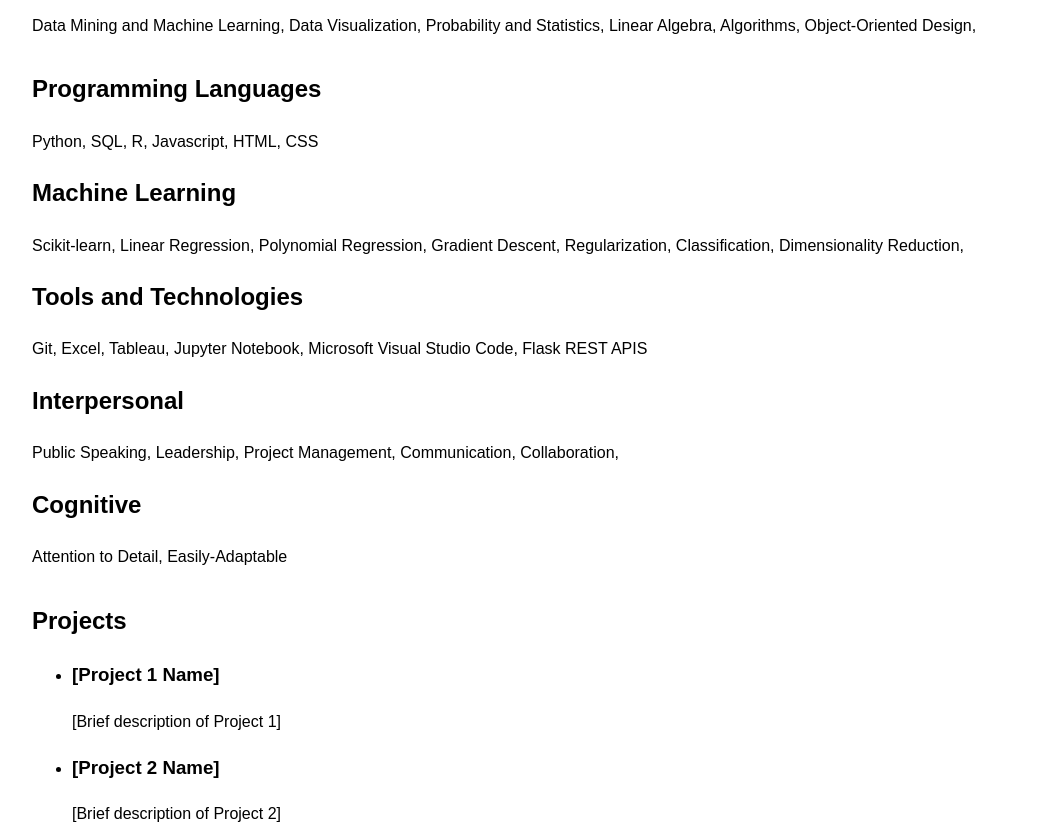
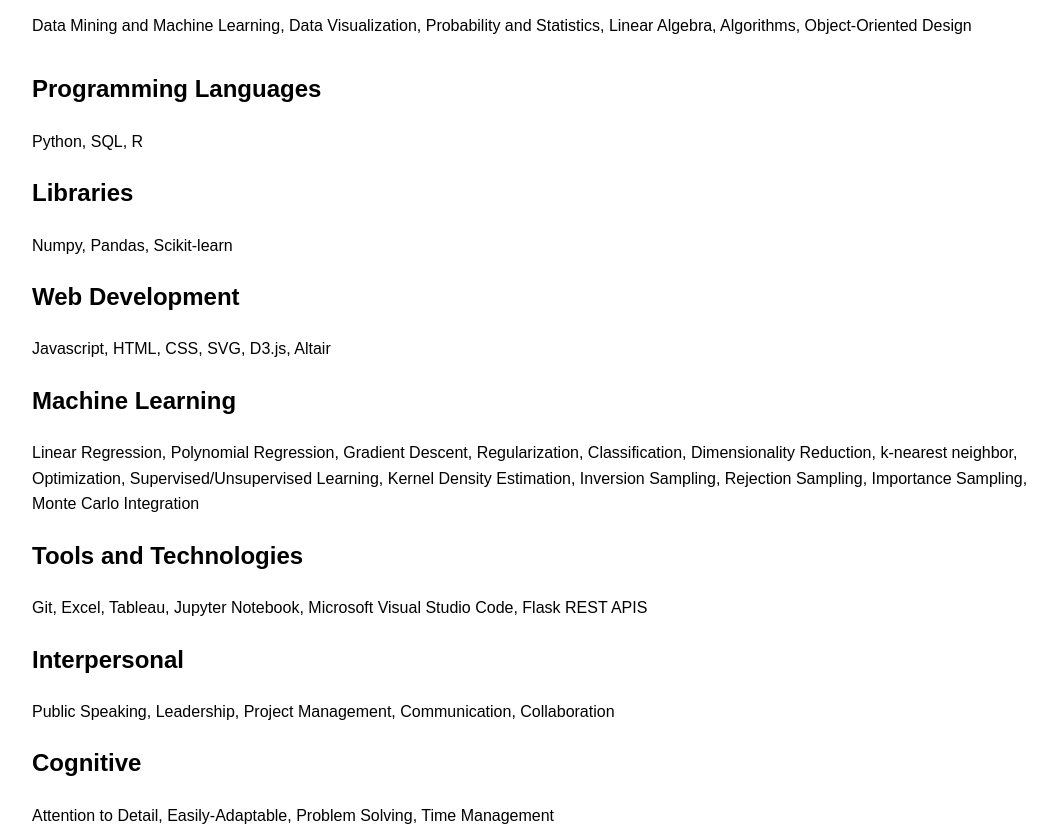
Before and after one commit to danielYZeng/danielYZeng.github.io, a plain HTML site: page index.html in a window 1280 px wide. Shown: the part 1420-2251 px from the top of the page, without its empty margins (96-1153 px from the left). Drawn offline with Linux system fonts and the light colour scheme.

Commit message:
added skills

```diff
--- a/index.html
+++ b/index.html
@@ -99,28 +99,36 @@
         <section id="coursework">
             <h2>Relevant Coursework</h2>
             <p>Data Mining and Machine Learning, Data Visualization, Probability and Statistics, Linear Algebra, Algorithms,
-                Object-Oriented Design,
+                Object-Oriented Design
 
             </p>
         </section>
 
         <section id="skills">
             <h2>Programming Languages</h2>
-            <p>Python, SQL, R, Javascript, HTML, CSS</p>
+            <p>Python, SQL, R</p>
+
+            <h2>Libraries</h2>
+            <p>Numpy, Pandas, Scikit-learn</p>
+
+            <h2>Web Development</h2>
+            <p>Javascript, HTML, CSS, SVG, D3.js, Altair</p>
 
             <h2>Machine Learning</h2>
-            <p>Scikit-learn, Linear Regression, Polynomial Regression, Gradient Descent, Regularization, Classification,
-                Dimensionality Reduction,
+            <p>Linear Regression, Polynomial Regression, Gradient Descent, Regularization, Classification,
+                Dimensionality Reduction, k-nearest neighbor, Optimization, Supervised/Unsupervised Learning,
+                Kernel Density Estimation, Inversion Sampling, Rejection Sampling, Importance Sampling,
+                Monte Carlo Integration
             </p>
 
             <h2>Tools and Technologies</h2>
             <p>Git, Excel, Tableau, Jupyter Notebook, Microsoft Visual Studio Code, Flask REST APIS</p>
 
             <h2>Interpersonal</h2>
-            <p>Public Speaking, Leadership, Project Management, Communication, Collaboration, </p>
+            <p>Public Speaking, Leadership, Project Management, Communication, Collaboration</p>
 
             <h2>Cognitive</h2>
-            <p>Attention to Detail, Easily-Adaptable</p>
+            <p>Attention to Detail, Easily-Adaptable, Problem Solving, Time Management</p>
         </section>
 
         <section id="projects">
```
